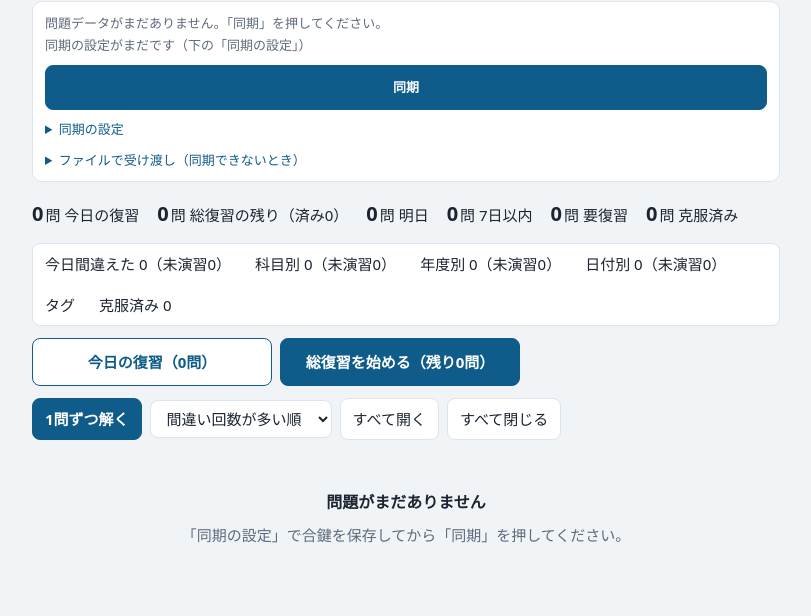
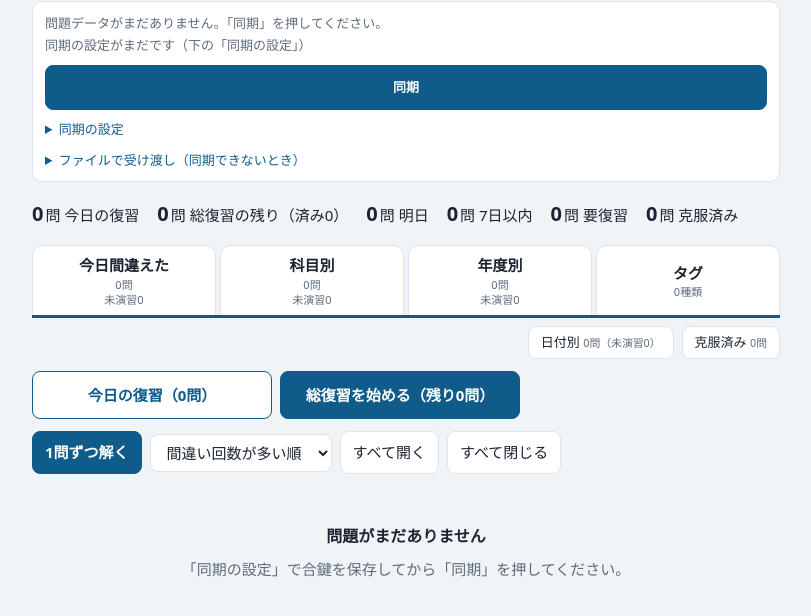
Before and after one commit to mtw6ygb4p7-netizen/qb-note, a plain HTML site: page index.html in a window 1280 px wide. Shown: the part 66-682 px from the top of the page, without its empty margins (234-1045 px from the left). Drawn offline with Linux system fonts and the light colour scheme.

Commit message:
アプリ更新 20261109233501

```diff
--- a/app.js
+++ b/app.js
@@ -219,12 +219,14 @@ function render() {
   $("reviewTab").textContent = `今日の復習（${newToday}問）`;
   $("dueTab").textContent = `総復習を始める（残り${set.length - done}問）`;
   const ldToday = ld(new Date().toISOString());
-  document.querySelectorAll("#tabs button").forEach(b => {
+  // タブの下の小さな字：問題数（未演習＝登録してから一度も復習していない数）。タグはタグの数
+  document.querySelectorAll("#tabs button, #tabs2 button").forEach(b => {
     b.setAttribute("aria-pressed", String(b.dataset.tab === tab));
-    b.dataset.label = b.dataset.label || b.textContent;
-    if (b.dataset.tab === "tag") { b.textContent = b.dataset.label; return; }
+    const sm = b.querySelector("small");
+    if (b.dataset.tab === "tag") { sm.textContent = `${new Set(all.flatMap(r => r.it.tags || [])).size}種類`; return; }
     const got = pickTab(b.dataset.tab, all, ldToday), un = got.filter(r => r.d.unreviewed).length;
-    b.textContent = `${b.dataset.label} ${got.length}` + (b.dataset.tab === "cleared" ? "" : `（未演習${un}）`);
+    const unText = b.dataset.tab === "cleared" ? "" : `未演習${un}`;
+    if (b.closest("#tabs")) sm.innerHTML = `${got.length}問<br>${unText}`; else sm.textContent = `${got.length}問` + (unText ? `（${unText}）` : "");
   });
   const pages = pagesOf(picked, byKey);
   $("list").innerHTML = pages.length ? grouped(pages)
@@ -551,7 +553,7 @@ function showGhForm() {
 }
 
 // ---- 操作 ----
-$("tabs").onclick = e => { const t = e.target.closest("button"); if (t && t.dataset.tab) setTab(t.dataset.tab); };
+$("tabs").onclick = $("tabs2").onclick = e => { const t = e.target.closest("button"); if (t && t.dataset.tab) setTab(t.dataset.tab); };
 $("tagBar").onclick = e => { const b = e.target.closest("[data-tag]"); if (b) { curTag = b.dataset.tag; lsSet("qb_tag", curTag); render(); } };
 $("sort").onchange = render;
 $("list").addEventListener("toggle", e => {
--- a/index.html
+++ b/index.html
@@ -91,6 +91,19 @@ details.grp>summary.subj>span{margin-left:auto;font-size:12px;color:var(--sub);f
 .nav{display:flex;justify-content:space-between;gap:8px;margin-top:12px}
 .nav button{padding:10px 18px}
 .pill.ok{color:var(--ok)}
+.tabbar{display:grid;grid-template-columns:repeat(4,1fr);gap:4px;margin:14px 0 0;border-bottom:3px solid var(--accent)}
+.tabbar button{border:1px solid var(--line);border-bottom:0;border-radius:10px 10px 0 0;background:var(--card);padding:10px 4px 8px;
+  display:flex;flex-direction:column;align-items:center;justify-content:center;gap:2px;line-height:1.3;font-weight:700;min-width:0}
+.tabbar button .tl{font-size:15px;overflow-wrap:anywhere;text-align:center}
+.tabbar button small{font-size:11px;font-weight:400;color:var(--sub);text-align:center;line-height:1.35}
+@media (max-width:480px){.tabbar .long{display:none}}
+.tabbar button[aria-pressed="true"]{background:var(--accent);border-color:var(--accent);color:var(--accent-ink)}
+.tabbar button[aria-pressed="true"] small{color:var(--accent-ink)}
+.tabsub{display:flex;gap:8px;justify-content:flex-end;margin:8px 0 4px}
+.tabsub button{font-size:13px;padding:4px 12px}
+.tabsub button small{color:var(--sub)}
+.tabsub button[aria-pressed="true"]{background:var(--accent);border-color:var(--accent);color:var(--accent-ink)}
+.tabsub button[aria-pressed="true"] small{color:var(--accent-ink)}
 .chip{display:inline-flex;align-items:center;gap:2px;border:1px solid var(--accent);color:var(--accent);border-radius:999px;padding:0 10px;font-size:12px;background:transparent}
 .chip.pick{cursor:pointer;padding:3px 12px;font-size:13px}
 .chip.pick[aria-pressed="true"]{background:var(--accent);color:var(--accent-ink)}
@@ -142,15 +155,16 @@ details.grp>summary.subj>span{margin-left:auto;font-size:12px;color:var(--sub);f
 
   <div id="listView">
     <div class="resume" id="resume" hidden></div>
-    <div class="controls">
-      <div class="seg" id="tabs" role="group" aria-label="表示">
-        <button data-tab="today" aria-pressed="false">今日間違えた</button>
-        <button data-tab="subject" aria-pressed="false">科目別</button>
-        <button data-tab="exam" aria-pressed="false">年度別</button>
-        <button data-tab="date" aria-pressed="false">日付別</button>
-        <button data-tab="tag" aria-pressed="false">タグ</button>
-        <button data-tab="cleared" aria-pressed="false">克服済み</button>
-      </div>
+    <!-- 見出しのタブ（横並び）：今日間違えた｜科目別｜年度別｜タグ。日付別・克服済みはその下に小さく -->
+    <nav class="tabbar" id="tabs" aria-label="表示">
+      <button data-tab="today" aria-pressed="false"><span class="tl">今日<span class="long">間違えた</span></span><small></small></button>
+      <button data-tab="subject" aria-pressed="false"><span class="tl">科目別</span><small></small></button>
+      <button data-tab="exam" aria-pressed="false"><span class="tl">年度別</span><small></small></button>
+      <button data-tab="tag" aria-pressed="false"><span class="tl">タグ</span><small></small></button>
+    </nav>
+    <div class="tabsub" id="tabs2">
+      <button data-tab="date" aria-pressed="false"><span class="tl">日付別</span> <small></small></button>
+      <button data-tab="cleared" aria-pressed="false"><span class="tl">克服済み</span> <small></small></button>
     </div>
     <div class="controls main">
       <button id="reviewTab" aria-pressed="false">今日の復習</button>
--- a/sw.js
+++ b/sw.js
@@ -1,6 +1,6 @@
 // アプリの入れ物（画面とプログラム）を端末に保存して、電波が無くても開けるようにする。
 // 問題データはここでは扱わない（IndexedDB に入る）。VERSION は tools/qb_mobile.py build が書き換える
-const CACHE = "qb-note-20261109233104";
+const CACHE = "qb-note-20261109233501";
 const FILES = ["./", "index.html", "app.js", "lib.js", "manifest.webmanifest", "icon-192.png", "icon-512.png", "apple-touch-icon.png"];
 
 self.addEventListener("install", e => {
```
